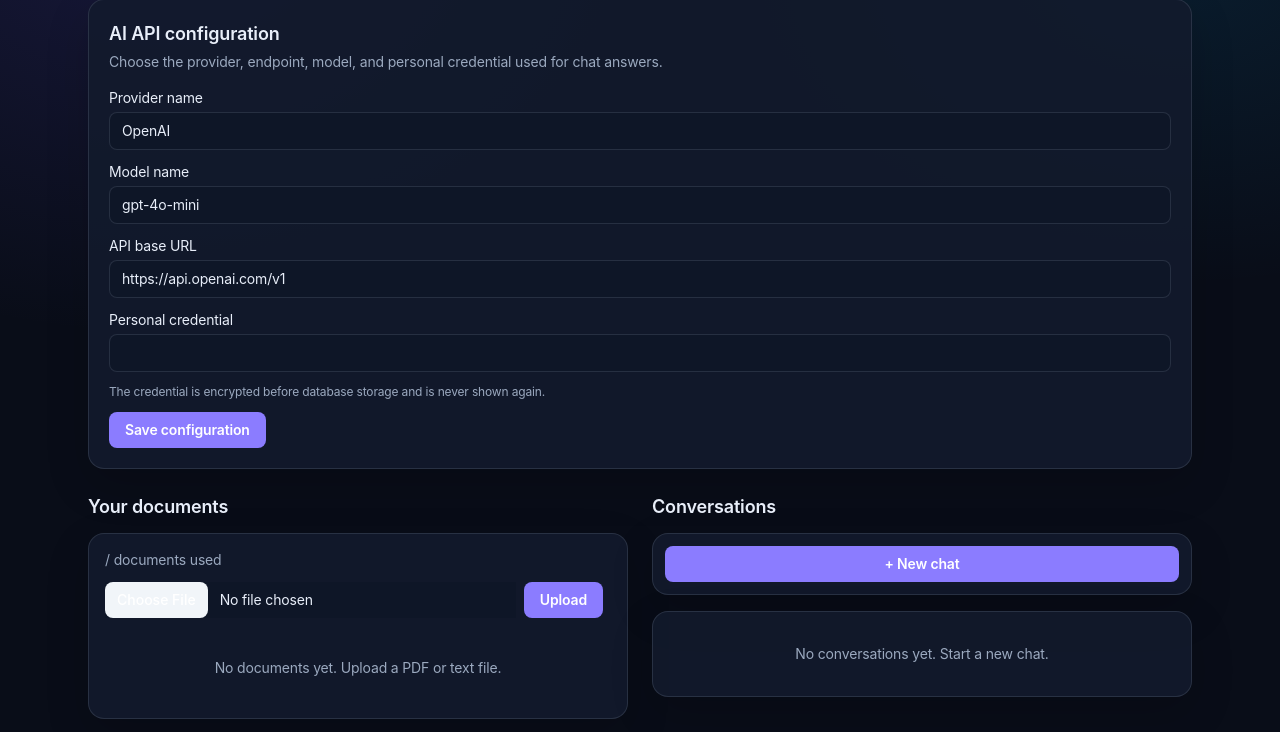
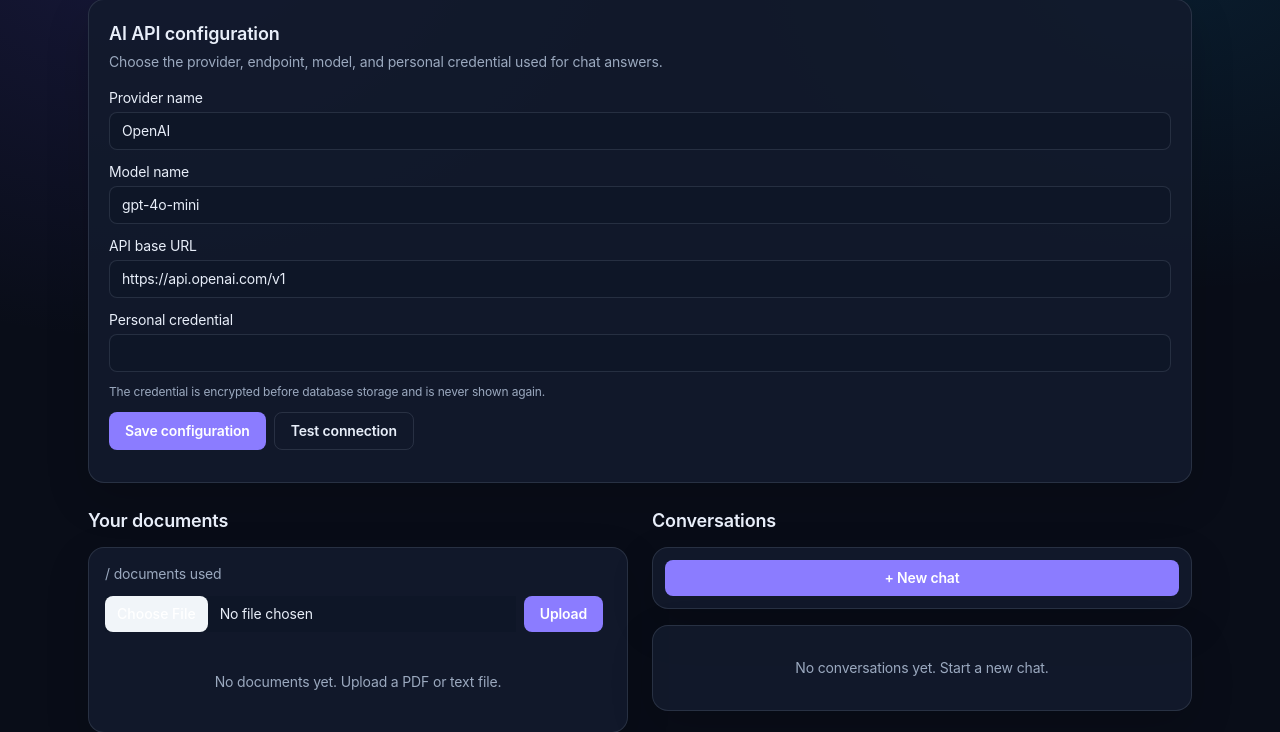
Before and after one commit to Kushe602/AI-SaaS-with-RAG, a FastAPI app: template app/templates/dashboard.html in a window 1280 px wide. Shown: the part 100-832 px from the top of the page. Run offline with FastAPI, Linux system fonts and the light colour scheme; the template is opened without the code that fills it, so the values that code supplies are empty; some libraries are stand-ins or nearby versions.

Commit message:
Add connection test and support keeping saved key

```diff
--- a/app/templates/partials/api_config_panel.html
+++ b/app/templates/partials/api_config_panel.html
@@ -1,4 +1,4 @@
-<section class="mb-6 rounded-2xl border border-slate-200 bg-white p-5 shadow-sm">
+<section id="api-config-panel" class="mb-6 rounded-2xl border border-slate-200 bg-white p-5 shadow-sm">
   <h2 class="text-lg font-semibold">AI API configuration</h2>
   <p class="mt-1 text-sm text-slate-400">Choose the provider, endpoint, model, and personal credential used for chat answers.</p>
   <form action="/settings/api/save" method="post" class="mt-4 space-y-3">
@@ -12,10 +12,11 @@
       <input name="base_url" type="url" required value="{{ api_config.base_url if api_config else 'https://api.openai.com/v1' }}" class="mt-1 w-full rounded-lg border px-3 py-2" />
     </label>
     <label class="block text-sm">Personal credential
-      <input name="api_key" type="password" autocomplete="new-password" required class="mt-1 w-full rounded-lg border px-3 py-2" />
+      <input name="api_key" type="password" autocomplete="new-password" {% if not api_configured %}required{% endif %} class="mt-1 w-full rounded-lg border px-3 py-2" />
     </label>
     <p class="text-xs text-slate-400">The credential is encrypted before database storage and is never shown again.</p>
-    <button type="submit" class="rounded-lg bg-indigo-600 px-4 py-2 text-sm font-semibold text-white">Save configuration</button>
+    <div class="flex flex-wrap gap-2"><button type="submit" class="rounded-lg bg-indigo-600 px-4 py-2 text-sm font-semibold text-white">Save configuration</button><button type="button" id="test-api-config" class="rounded-lg border border-slate-300 px-4 py-2 text-sm font-semibold">Test connection</button></div>
+    <div id="api-test-result" aria-live="polite" class="text-sm"></div>
   </form>
   {% if api_configured %}
   <form action="/settings/api/remove" method="post" class="mt-3">
@@ -23,3 +24,25 @@
   </form>
   {% endif %}
 </section>
+<script>
+(() => {
+  const form = document.querySelector('#api-config-panel form[action="/settings/api/save"]');
+  const button = document.getElementById("test-api-config");
+  const result = document.getElementById("api-test-result");
+  if (!form || !button || !result) return;
+  button.addEventListener("click", async () => {
+    button.disabled = true;
+    result.textContent = "Testing connection…";
+    try {
+      const response = await fetch("/settings/api/test", {
+        method: "POST", body: new FormData(form), credentials: "same-origin"
+      });
+      result.innerHTML = await response.text();
+    } catch (_) {
+      result.textContent = "Could not reach the server. Try again.";
+    } finally {
+      button.disabled = false;
+    }
+  });
+})();
+</script>
```
